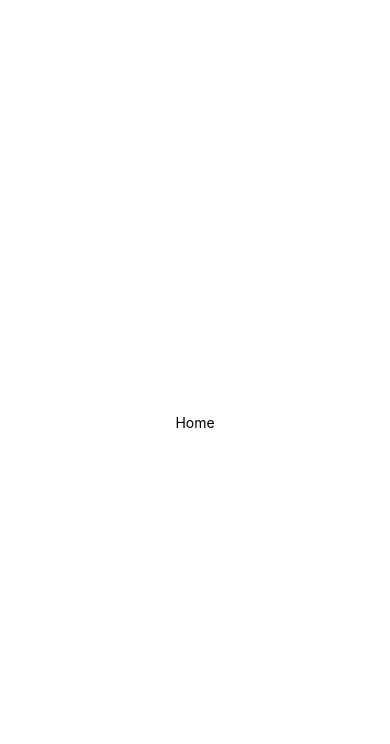
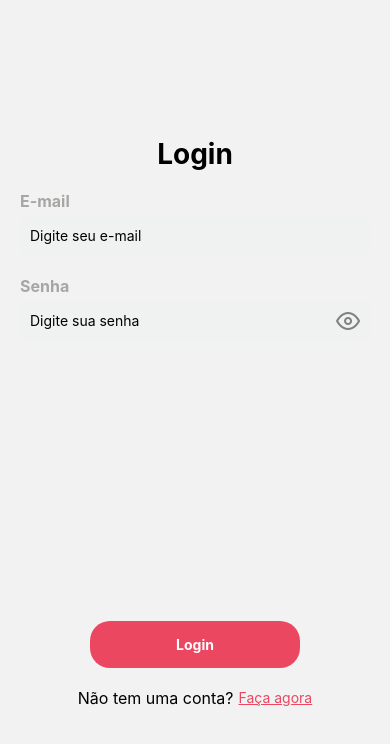
Before and after one commit to ThalisAntunesDaSilva/IndicaMais-app, a React Native app: screen /LoginScreen in a window 390 px wide. Before the commit this address had no page. Shown: the top 744 px of the page. Built offline with nearby package versions, Linux system fonts and the light colour scheme.

Commit message:
feat: Login Screen Implementation

```diff
--- /dev/null
+++ b/src/pages/LoginScreen/index.js
@@ -0,0 +1,159 @@
+import React, { useState } from 'react';
+import { View, Text, TextInput, TouchableOpacity, TouchableWithoutFeedback, StyleSheet } from 'react-native';
+import { Feather } from '@expo/vector-icons';
+
+export default function App() {
+  return (
+    <View style={styles.container}>
+      <Text style={styles.title}>Login</Text>
+      <LoginForm />
+      <View style={styles.signupContainer}>
+        <Text style={styles.signupText}>Não tem uma conta?</Text>
+        <TouchableOpacity>
+          <Text style={styles.signupLinkText}>Faça agora</Text>
+        </TouchableOpacity>
+      </View>
+    </View>
+  );
+}
+
+function LoginForm() {
+  const [email, setEmail] = useState('');
+  const [password, setPassword] = useState('');
+  const [passwordVisible, setPasswordVisible] = useState(false);
+
+  const handleLogin = () => {
+    console.log('Email:', email);
+    console.log('Password:', password);
+  };
+
+  return (
+    <View style={styles.form}>
+      <View style={styles.inputContainer}>
+        <Text style={styles.inputLabel}>E-mail</Text>
+        <TextInput
+          style={[styles.input, styles.inputBackground]}
+          placeholder="Digite seu e-mail"
+          onChangeText={(text) => setEmail(text)}
+          value={email}
+        />
+      </View>
+      <View style={styles.inputContainer}>
+        <Text style={styles.inputLabel}>Senha</Text>
+        <View style={[styles.passwordInputWrapper, styles.inputBackground]}>
+          <TextInput
+            style={[styles.passwordInput, styles.inputBackground]}
+            placeholder="Digite sua senha"
+            secureTextEntry={!passwordVisible}
+            onChangeText={(text) => setPassword(text)}
+            value={password}
+          />
+          <TouchableWithoutFeedback onPress={() => setPasswordVisible(!passwordVisible)}>
+            <Feather name={passwordVisible ? 'eye-off' : 'eye'} size={24} color="gray" />
+          </TouchableWithoutFeedback>
+        </View>
+      </View>
+      <View style={styles.loginButtonContainer}>
+      <TouchableOpacity
+          style={styles.loginButton}
+          onPress={handleLogin}
+        >
+          <Text style={styles.loginButtonText}>Login</Text>
+        </TouchableOpacity>
+      </View>
+    </View>
+  );
+}
+
+const styles = StyleSheet.create({
+  container: {
+    flex: 1,
+    justifyContent: 'center',
+    alignItems: 'center',
+    padding: 20,
+  },
+  title: {
+    fontSize: 28,
+    fontWeight: 'bold',
+    marginBottom: 20,
+  },
+  form: {
+    width: '100%',
+  },
+  input: {
+    width: '100%',
+    height: 40,
+    borderColor: 'gray',
+    borderWidth: 1,
+    marginBottom: 10,
+    paddingHorizontal: 10,
+  },
+  signupContainer: {
+    marginTop: 20,
+    flexDirection: 'row',
+    alignItems: 'center',
+  },
+  signupText: {
+    fontSize: 16,
+  },
+  signupLinkText: {
+    color: '#EC4760',
+    textDecorationLine: 'underline',
+    marginLeft: 5,
+  },
+  passwordInputContainer: {
+    flexDirection: 'row',
+    alignItems: 'center',
+    borderWidth: 1,
+    borderColor: 'gray',
+    paddingHorizontal: 20,
+  },
+  passwordInput: {
+    flex: 1,
+    height: 40,
+    paddingVertical: 5,
+    paddingRight: 5,
+  },
+  inputContainer: {
+    marginBottom: 10,
+  },
+  passwordInputWrapper: {
+    flexDirection: 'row',
+    alignItems: 'center',
+    borderWidth: 1,
+    borderColor: 'gray',
+    paddingHorizontal: 10,
+  },
+  passwordIcon: {
+    marginRight: 10,
+  },
+  inputLabel: {
+    fontSize: 16,
+    fontWeight: 'bold',
+    marginBottom: 5,
+    textAlign: 'left',
+    color: '#A7A6A5',
+  },
+  loginButtonContainer: {
+    marginTop: 270,
+    alignItems: 'center',
+  },
+  loginButton: {
+    width: '60%',
+    paddingVertical: 15,
+    paddingHorizontal: 30,
+    backgroundColor: '#EC4760',
+    borderRadius: 20,
+    alignItems: 'center',
+    justifyContent: 'center',
+  },
+  inputBackground: {
+    backgroundColor: '#EFF2F1',
+    borderWidth: 0,
+    borderRadius: 8,
+  },
+  loginButtonText: {
+    fontWeight: 'bold',
+    color: 'white',
+  }
+});
--- a/src/routes.js
+++ b/src/routes.js
@@ -3,11 +3,13 @@ import { NavigationContainer } from "@react-navigation/native"
 import { createNativeStackNavigator } from "@react-navigation/native-stack"
 const Stack = createNativeStackNavigator();
 import Home from "./pages/Home/index";
+import LoginScreen from "./pages/LoginScreen/index";
 
 export default function Routes() {
     return (
       <NavigationContainer>
         <Stack.Navigator screenOptions={{ headerShown: false }}>
+          <Stack.Screen name="LoginScreen" component={LoginScreen} />
           <Stack.Screen name="Home" component={Home} />
           </Stack.Navigator>
     </NavigationContainer>
```
Also changed, not shown: 1 other file (tests, documents, lock files or other folders).
